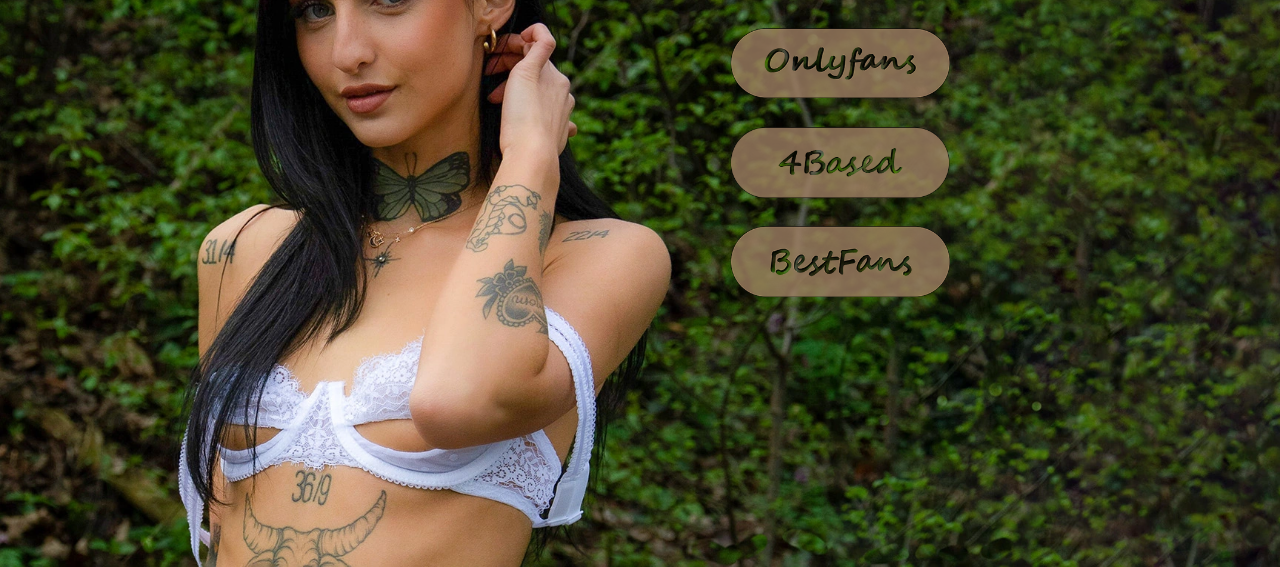
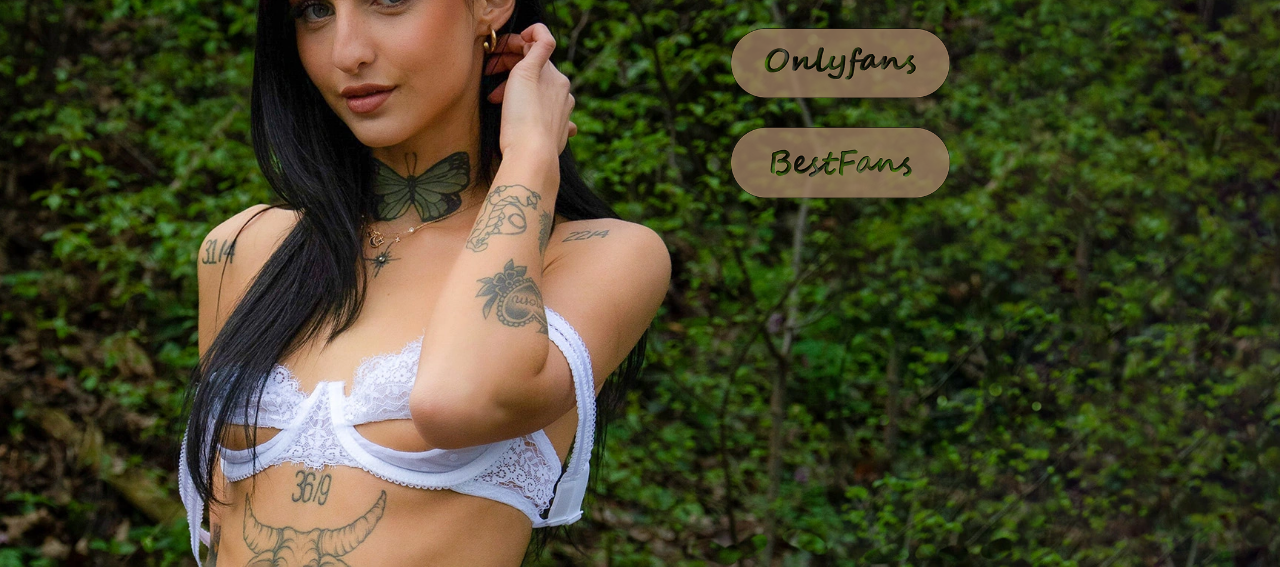
Before and after one commit to Marykathriner/Vanessa, a plain HTML site: page index.html in a window 1280 px wide. Shown: the part 233-800 px from the top of the page. Drawn offline with Linux system fonts and the light colour scheme; a web font is replaced by a local one.

Commit message:
4based removed

```diff
--- a/index.html
+++ b/index.html
@@ -49,11 +49,11 @@
                 <img class="center-button" src="icons/onlyfans-beige-120px.png">
             </a>
             </div>
-            <div class="col-center">
+            <!-- <div class="col-center">
             <a target="_blank" href="https://4based.com/profile/veganessa_official">
                 <img class="center-button" src="icons/4based-button-120px.png">
             </a>
-            </div>
+            </div> -->
             <div class="col-center">
             <a target="_blank" href="https://www.bestfans.com/veganessa">
                 <img class="center-button" src="icons/bestfasn-beige-120px.png">
```
